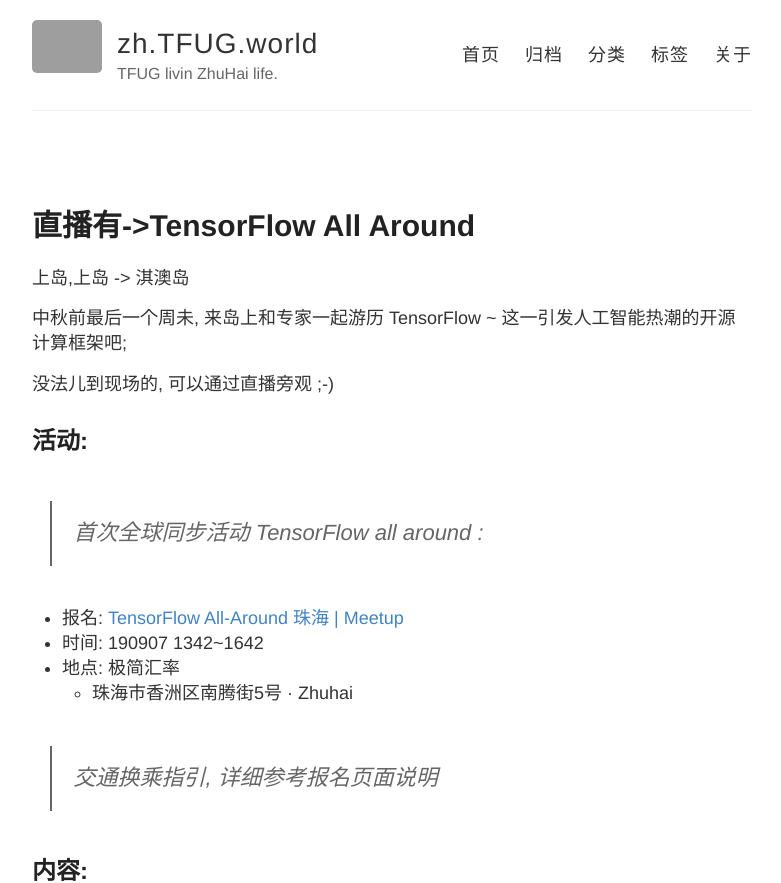
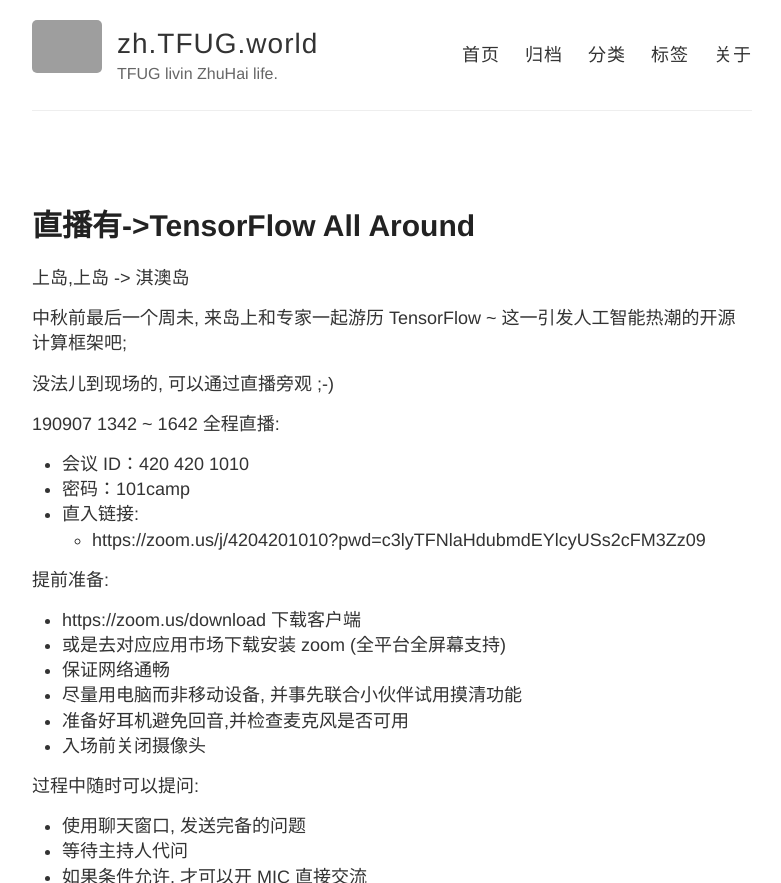
Before and after one commit to tfugzh/blog, a Jekyll site: the page built from _posts/2019-09-06-et-tf-all-around-zoom.md, in a window 1280 px wide and 900 px high, cut to the strip 0-883 px from the top of the window. Shown: the whole strip, without its empty margins (248-1029 px from the left). Built offline with Jekyll 4.4.1, drawn with Linux system fonts in a browser that asks for light colours; comment, search, counter and statistics services are not loaded; some of the changed text lies outside the part shown; grey boxes are pictures that could not be loaded.

Commit message:
👌 IMPROVE:

```diff
--- a/_posts/2019-09-06-et-tf-all-around-zoom.md
+++ b/_posts/2019-09-06-et-tf-all-around-zoom.md
@@ -16,6 +16,32 @@ tags:  gdg event meetup
 没法儿到现场的, 可以通过直播旁观 ;-)
 
 <!--more-->
+
+
+190907 1342 ~ 1642 全程直播:
+
+- 会议 ID：420 420 1010
+- 密码：101camp
+- 直入链接:
+    + https://zoom.us/j/4204201010?pwd=c3lyTFNlaHdubmdEYlcyUSs2cFM3Zz09
+
+提前准备:
+
+- https://zoom.us/download 下载客户端
+- 或是去对应应用市场下载安装 zoom (全平台全屏幕支持)
+- 保证网络通畅
+- 尽量用电脑而非移动设备, 并事先联合小伙伴试用摸清功能
+- 准备好耳机避免回音,并检查麦克风是否可用
+- 入场前关闭摄像头
+
+过程中随时可以提问:
+
+- 使用聊天窗口, 发送完备的问题
+- 等待主持人代问
+- 如果条件允许, 才可以开 MIC 直接交流
+
+是的, 明天有直播服务, 无法上岛的, 可以远程参与了;
+请大家告诉大家...
 
 
 ## 活动:
```
